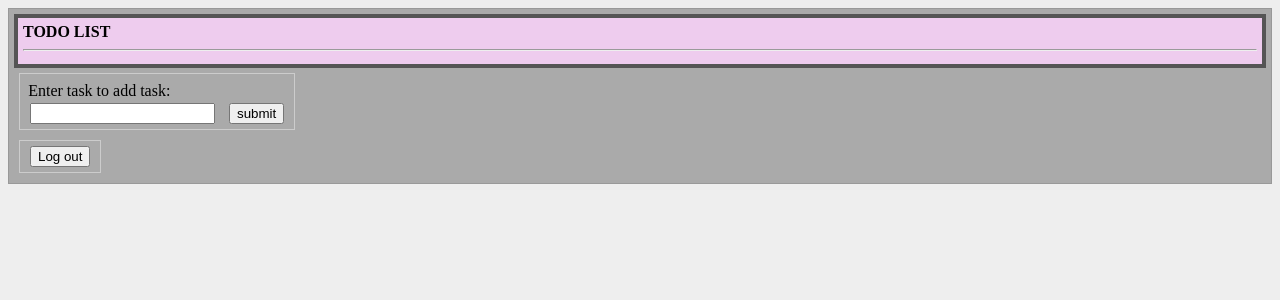
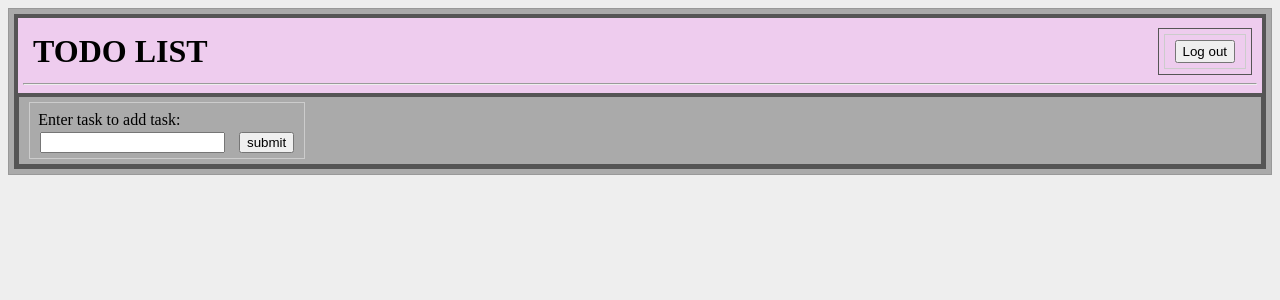
Before and after one commit to D1M0H41K/Flask_server, a Flask app: page /todo in a window 1280 px wide. Shown: the top 300 px of the page. Run offline with Flask 2, Linux system fonts and the light colour scheme; the visitor is signed in with stand-in values (Sample User, id 1); data comes from the database, SQL or seed files in the repository; data that the repository does not hold is empty; parts of the project's set-up code (start-up, migrations or seed data) failed here and were passed over.

Commit message:
html & css update

```diff
--- a/todo/__init__.py
+++ b/todo/__init__.py
@@ -1,5 +1,4 @@
 import os
-import sys
 
 from flask import Flask
 from flask_sqlalchemy import SQLAlchemy
--- a/todo/static/main.css
+++ b/todo/static/main.css
@@ -1,5 +1,6 @@
 html {
     background-color: #eee;
+    min-width: 600px;
 }
 
 div {
@@ -25,8 +26,23 @@ div.object-left {
     display: flex;
     border: 1px solid #555;
     background-color: #ece;
-    text-align: center;
     width: max-content;
+}
+
+div.logout-right{
+    margin-left: 5px;
+    display: flex;
+    border: 1px solid #555;
+    width: max-content;
+}
+
+div.list-title{
+    font-size: 2em;
+    width: calc(100% - 100px);
+}
+
+div.header-inner{
+    display: flex;
 }
 
 input {
@@ -42,15 +58,27 @@ div.object-holder {
     border-left: 5px solid #555;
     border-bottom: 5px solid #555;
     border-right: 5px solid #555;
-    background-color: #ddd;
+}
+
+div.object-holder.add{
+    display: block;
 }
 
 div.object > p {
     padding-left: 10px;
 }
 
-div.green {
-    background-color: #4a4;
+div.integrated {
+    background-color: #8b8;
+}
+
+hr {
+    margin: 3px 0 3px 0;
+}
+
+div.not.integrated{
+    transition: background-color 5000ms ease-in;
+    background-color: #8b8;
 }
 
 form {
--- a/todo/templates/todo.html
+++ b/todo/templates/todo.html
@@ -8,10 +8,20 @@
 <body>
 <div class="outer">
     <div class="header">
-        <b>TODO LIST</b><hr>
+        <div class="header-inner">
+            <div class="list-title">
+                <b>TODO LIST</b>
+            </div>
+        <div class="logout-right">
+            <form action="logout">
+                <input type="submit" value="Log out">
+            </form>
+        </div>
+        </div>
+        <hr>
     </div>
     {% for todo in todo_list %}
-    <div class="object-holder">
+    <div class="object-holder {% if not todo.integrated %}not {% endif %}integrated">
 
         <div class="object-left">
             <form action="todo/{{ todo.id }}/update" method="post">
@@ -33,7 +43,7 @@
 
     </div>
     {% endfor %}
-    <div class="add">
+    <div class="object-holder add">
         <form action="todo" method="post">
             <p>Enter task to add task:</p>
             <label>
@@ -42,11 +52,6 @@
             <input type="submit" value="submit">
         </form>
     </div>
-    <div class="logout">
-        <form action="logout">
-            <input type="submit" value="Log out">
-        </form>
-    </div>
 </div>
 </body>
 </html>
```
